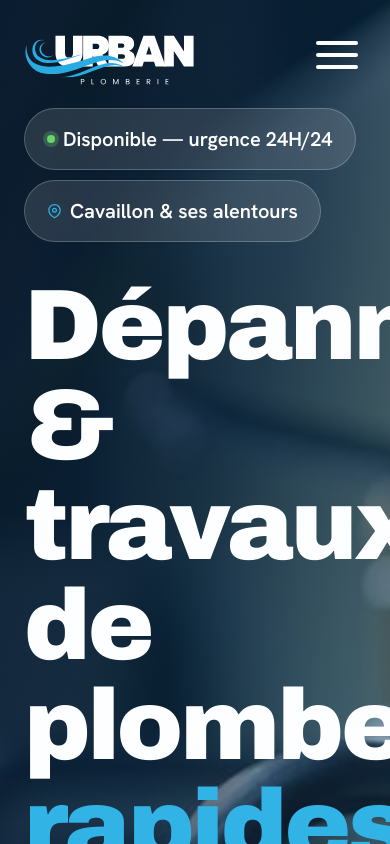
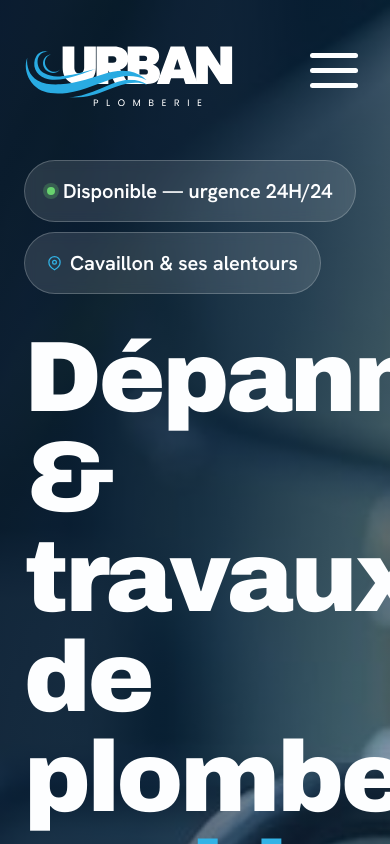
Before and after one commit to yanislft/UrbanPlomberie, a React (Vite) app: page / in a window 390 px wide. Shown: the top 844 px of the page. Built offline with nearby package versions, Linux system fonts and the light colour scheme.

Commit message:
mobile: navbar 140px, menu covers full screen (top:0 z-index:48), burger animation fixed (15px)

```diff
--- a/src/index.css
+++ b/src/index.css
@@ -126,11 +126,11 @@ section { scroll-margin-top: var(--navbar-height); }
   display: flex !important;
   flex-direction: column;
   position: fixed !important;
-  top: var(--navbar-height);
-  left: 0; right: 0; bottom: 0;
-  z-index: 9999;
+  top: 0; left: 0; right: 0; bottom: 0;
+  z-index: 48; /* sous le header (z-index:50) */
   background: var(--navy);
-  padding: 32px 24px 40px;
+  padding-top: var(--navbar-height);
+  padding-left: 24px; padding-right: 24px; padding-bottom: 40px;
   overflow-y: auto;
 }
 .up-mnav a.mnav-link {
@@ -454,18 +454,18 @@ section { scroll-margin-top: var(--navbar-height); }
   :root { --navbar-height: 64px; }
 
   /* ── Navbar ── */
-  :root { --navbar-height: 110px; }
-  .up-nav        { height: 110px; }
+  :root { --navbar-height: 140px; }
+  .up-nav        { height: 140px; }
   .up-nav-links  { display: none !important; }
   .up-nav-phone  { display: none !important; }
   .nav-btn-devis { display: none !important; }
-  .up-burger     { display: flex !important; margin-left: auto; gap: 8px; }
-  .up-burger span { width: 42px; height: 4px; }
-  .up-brand-logo { height: 88px; }
+  .up-burger     { display: flex !important; margin-left: auto; gap: 10px; }
+  .up-burger span { width: 48px; height: 5px; border-radius: 3px; }
+  .up-brand-logo { height: 108px; }
   .up-wrap       { padding: 0 24px; }
 
   /* ── Hero ── */
-  .up-hero { padding: 108px 0 72px; min-height: auto; }
+  .up-hero { padding: 160px 0 72px; min-height: auto; }
   .up-hero-content h1    { font-size: 100px; line-height: 1.0; }
   .up-hero-content .lede { font-size: 30px; margin-top: 28px; line-height: 1.6; }
   .badge-row    { margin-bottom: 34px; }
@@ -536,7 +536,9 @@ section { scroll-margin-top: var(--navbar-height); }
   .contact-submit { font-size: 20px; padding: 22px; }
 }
 
-/* Burger animé → croix */
-.up-burger.is-open span:nth-child(1) { transform: translateY(7.5px) rotate(45deg); }
+/* Burger animé → croix
+   gap:10px + height:5px → décalage = height + gap = 15px */
+.up-burger span { transition: transform .3s ease, opacity .3s ease; }
+.up-burger.is-open span:nth-child(1) { transform: translateY(15px) rotate(45deg); }
 .up-burger.is-open span:nth-child(2) { opacity: 0; transform: scaleX(0); }
-.up-burger.is-open span:nth-child(3) { transform: translateY(-7.5px) rotate(-45deg); }
+.up-burger.is-open span:nth-child(3) { transform: translateY(-15px) rotate(-45deg); }
```
